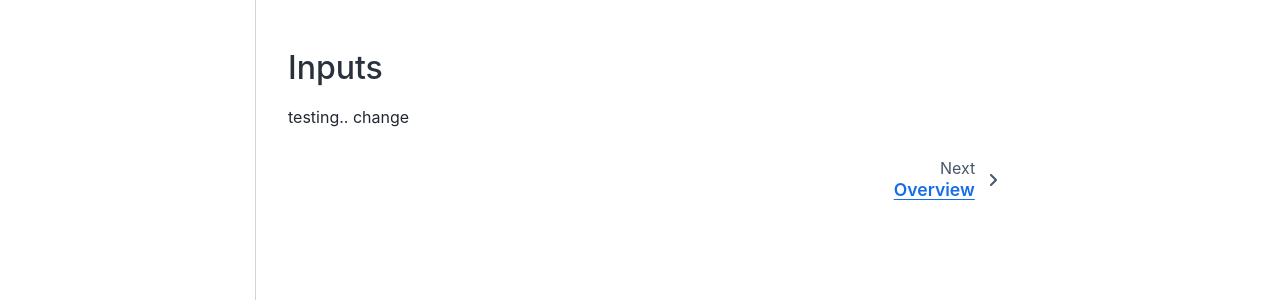
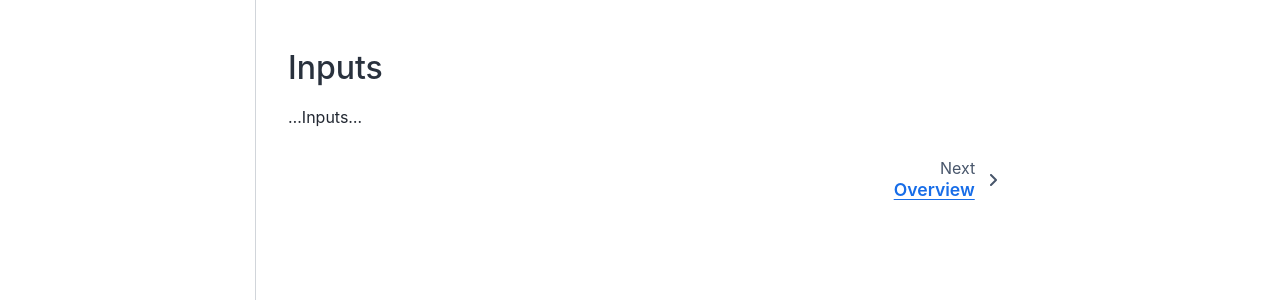
Before and after one commit to aspeake/docs-test, a Jupyter Book: the page built from docs/readme.md, in a window 1280 px wide. Shown: the part 324-624 px from the top of the page. Built offline with Jupyter Book 1.0.4 settings and Sphinx 7.4.7 and the Sphinx Book theme 1.1.4, drawn with Linux system fonts in a browser that asks for light colours.

Commit message:
one more change, revert to push

```diff
--- a/docs/readme.md
+++ b/docs/readme.md
@@ -6,5 +6,4 @@ uses population projections to run resstock for simulations of potential future
 \***_Warning_**\*: As of June 2023 this library is in beta and is not appropriate for production use.
 
 ## Inputs
-testing..
-change
+...Inputs...
```
Also changed, not shown: README.md (deleted, +0 -1 lines), 1 other file.
